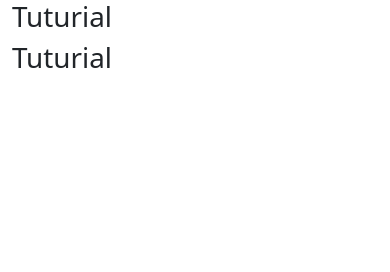
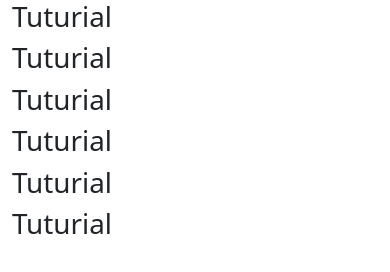
Before and after one commit to Arcanexc/Prueba, a plain HTML site: page Index.html in a window 390 px wide. Drawn offline with nearby package versions, Linux system fonts and the light colour scheme.

Commit message:
agrege otra columna

```diff
--- a/Index.html
+++ b/Index.html
@@ -19,6 +19,18 @@
                 <div class="col-md-4">
                     <h1>Tuturial</h1>
                 </div>
+                <div class="col-md-4">
+                    <h1>Tuturial</h1>
+                </div>
+                <div class="col-md-4">
+                    <h1>Tuturial</h1>
+                </div>
+                <div class="col-md-4">
+                    <h1>Tuturial</h1>
+                </div>
+                <div class="col-md-4">
+                    <h1>Tuturial</h1>
+                </div>
             </div>
         </div>
 
```
